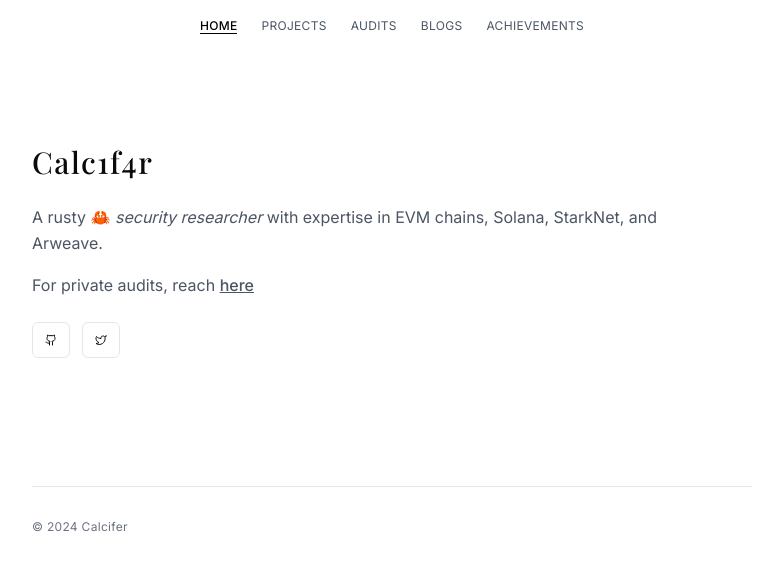
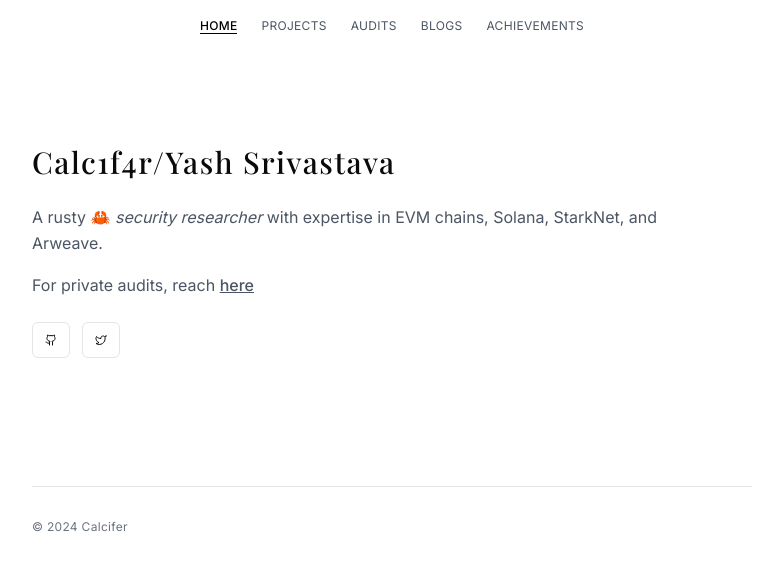
Before and after one commit to calc1f4r/calc1f4r.github.io, a Next.js app: page / in a window 1280 px wide. Shown: the top 570 px of the page, without its empty margins (248-1031 px from the left). Built offline with nearby package versions, Linux system fonts and the light colour scheme; a web font is replaced by a local one.

Commit message:
Update hero-section.tsx

```diff
--- a/components/hero-section.tsx
+++ b/components/hero-section.tsx
@@ -22,7 +22,7 @@ export function HeroSection() {
         transition={{ delay: 0.2, duration: 0.5 }}
         className={`${playfair.className} text-3xl font-medium tracking-wider`}
       >
-        Calc1f4r
+        Calc1f4r/Yash Srivastava
       </motion.h1>
       <motion.div
         initial={{ y: 20 }}
```
